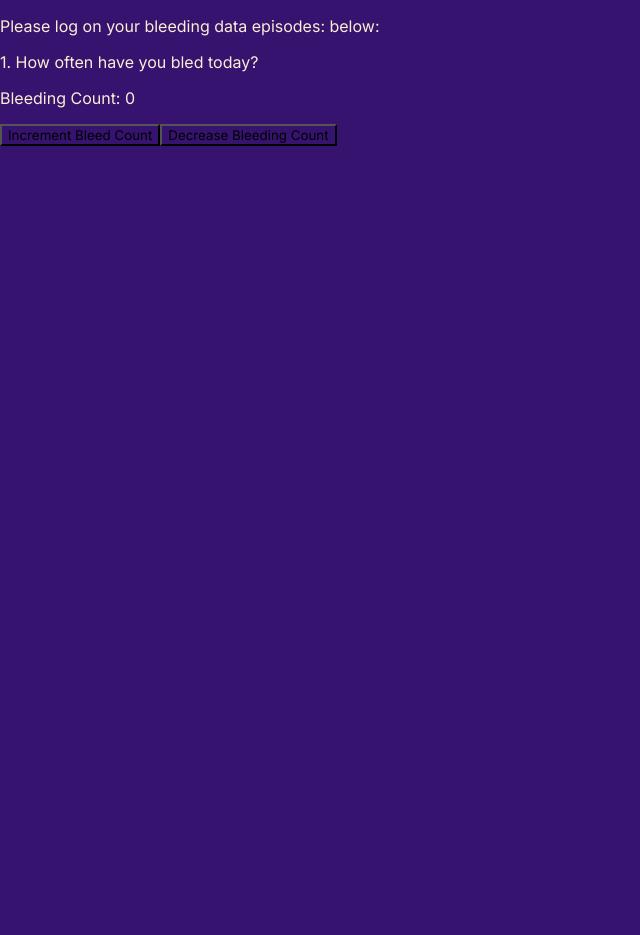
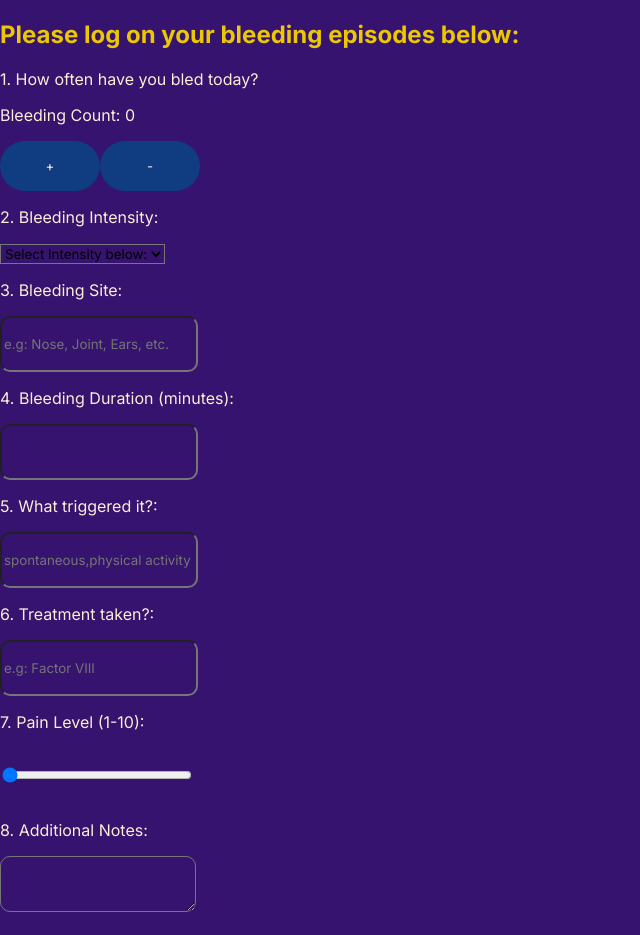
Before and after one commit to MaccccD/Haemophilia-Healthcare-App, a React (Create React App) app: page /BleedingData in a window 1280 px wide. Shown: the top 935 px of the page, without its empty margins (0-640 px from the left). Before the commit the page ends 800 px from the top, so only its background shows below. Built offline with nearby package versions, Linux system fonts and the light colour scheme; a web font is replaced by a local one.

Commit message:
Bleeding Data Update
-Added Bleeding data that users can log in.

```diff
--- a/src/Haemophilia Components/BleedingData.jsx
+++ b/src/Haemophilia Components/BleedingData.jsx
@@ -1,39 +1,78 @@
 import React from 'react';
 import { useState } from 'react';
 function BleedingData() {
+  //State variables for the different typesof bleeding data :
   const [bleedingCount, setBleedingCount] = useState(0);
+  const [intensity, setIntensity] = useState("");
+  const [site, setSite] = useState("");
+  const [duration, setDuration] = useState("");
+  const [trigger, setTrigger] = useState("");
+  const [treatment, setTreatment] = useState("");
+  const [painLevel, setPainLevel] = useState(1);
+  const [notes, setNotes] = useState("");
 
-function IncreaseBleedingCount(){
-setBleedingCount(bleedingCount + 1);
-if(bleedingCount >= 5){
-  setBleedingCount(0);
-}
-// save the count logged in by the user in the stroage because ill use it to generate results based on it:
-  localStorage.setItem("bleedingCount", JSON.stringify(bleedingCount));
-  console.log(bleedingCount);
+  const handleSave =()=>{
+    const bleedingLog = {
+      bleedingCount,
+      intensity,
+      site,
+      duration,
+      trigger,
+      treatment,
+      painLevel,
+      notes,
+      date: new Date().toLocaleDateString('en-GB'),
+    };
 
-}
+    //saving this data into the local storage bc i'm using it to genrate results:
+    const existingLogs = JSON.parse(localStorage.getItem("bleedingLogs")) || [];
+    const updatedLogs = [...existingLogs, bleedingLog];
+    localStorage.setItem("bleedingLogs", JSON.stringify(updatedLogs));
 
-function DecreaseBleedCount(){
-  setBleedingCount(bleedingCount - 1);
-  if(bleedingCount <= 0){
-    setBleedingCount(0);
-  }
-  // save the count logged in by the user in the stroage because ill use it to generate results based on it:
-  localStorage.setItem("bleedingCount", JSON.stringify(bleedingCount));
-  console.log(bleedingCount);
+    alert("Bleeding episode Logged! Yay!");
 
-
-}
+  };
 
   return (
     <div>
-      <p className='content'>Please log on your bleeding  data episodes: below:</p>
+      <h2 className='subheading'>Please log on your bleeding episodes below:</h2>
 
       <p className='content'>1. How often have you bled today?</p>
       <p className='content'>Bleeding Count: {`${bleedingCount}`}</p>
-       <button onClick={IncreaseBleedingCount}>Increment Bleed Count</button>
-       <button onClick={DecreaseBleedCount}>Decrease Bleeding Count</button>
+       <button onClick={()=> setBleedingCount(prev => Math.min(prev + 1, 100))} className='nextBtn'>+</button>
+       <button onClick={()=> setBleedingCount(prev=> Math.max(prev -1, 0))} className='nextBtn'>-</button>
+
+
+       <p className='content'>2.  Bleeding Intensity:</p>
+       <select onChange={(e) => setIntensity(e.target.value)} value={intensity}>
+        <option value="">Select Intensity below:</option>
+        <option value= "Light">Light</option>
+        <option value= "Moderate">Moderate</option>
+        <option value="Severe">Severe</option>
+       </select>
+
+       <p className='content'>3. Bleeding Site:</p>
+       <input type='text' className='setUp' placeholder='e.g: Nose, Joint, Ears, etc.' value={site} onChange={(e)=> setSite(e.target.value)} required/>
+
+       <p className='content'>4. Bleeding Duration (minutes):</p>
+       <input type='number' min= "0" className='setUp' value={duration} onChange={(d)=> setDuration(d.target.value)} required/>
+
+       <p className='content'>5. What triggered it?:</p>
+       <input type='text' placeholder='spontaneous,physical activity etc.' className='setUp' value={trigger} onChange={(t)=> setTrigger(t.target.value)} required/>
+
+       <p className='content'>6. Treatment taken?:</p>
+       <input type='text' className='setUp' placeholder= "e.g: Factor VIII"value={treatment} onChange={(e)=>setTreatment(e.target.value)} required/>
+
+       <p className='content'>7. Pain Level (1-10):</p>
+       <input type='range' className='setUp' min="1" max= "10" value={painLevel} onChange={(e)=> setPainLevel(e.target.value)} required/>
+
+       <p className='content'>8. Additional Notes:</p>
+       <textarea value={notes}   className= "setUp" onChange={(e)=> setNotes(e.target.value)} rows= "4" required/>
+
+        <br /><br />
+
+        <button onClick={handleSave} className='nextBtn'>Save Entry</button>
+
     </div>
   )
 }
```
